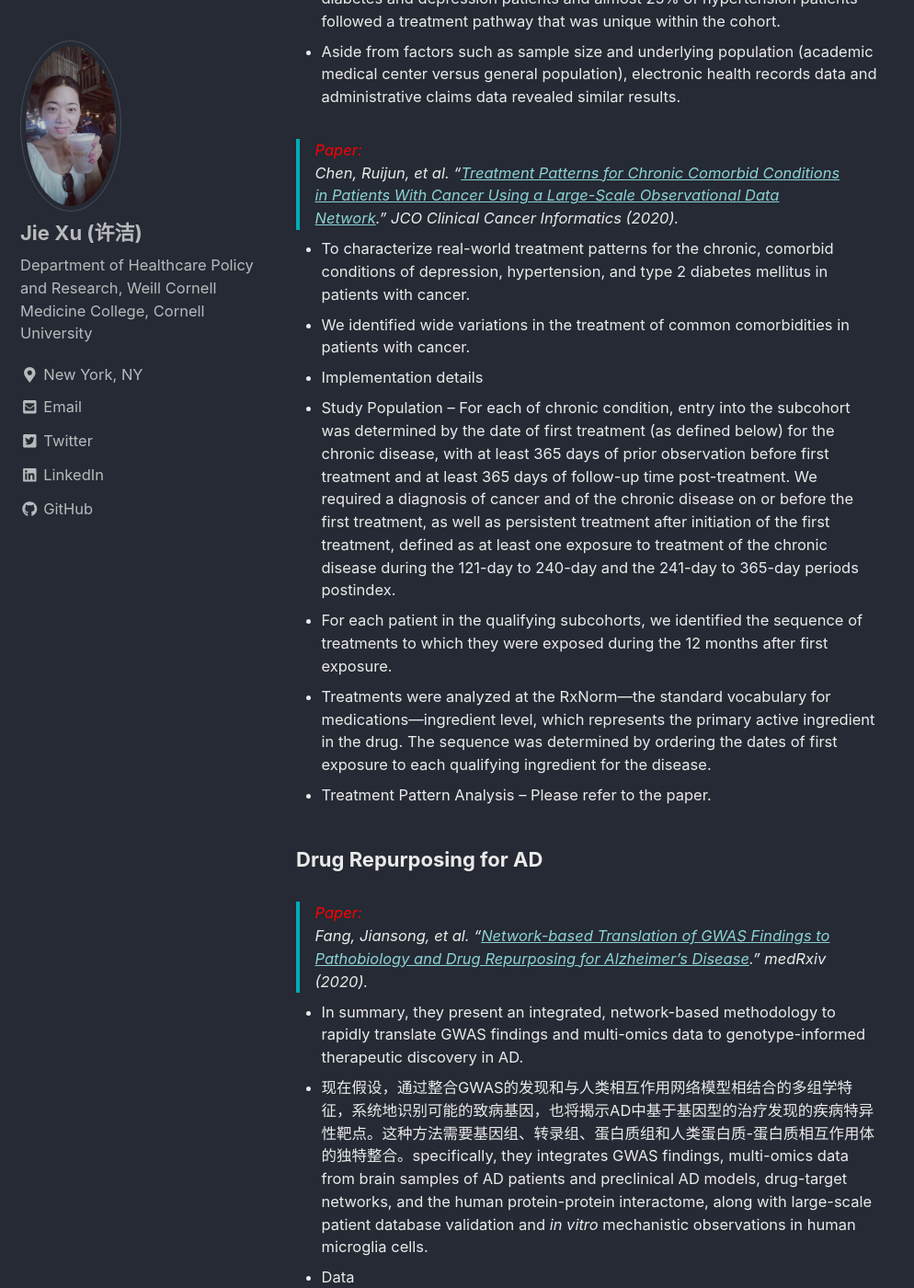
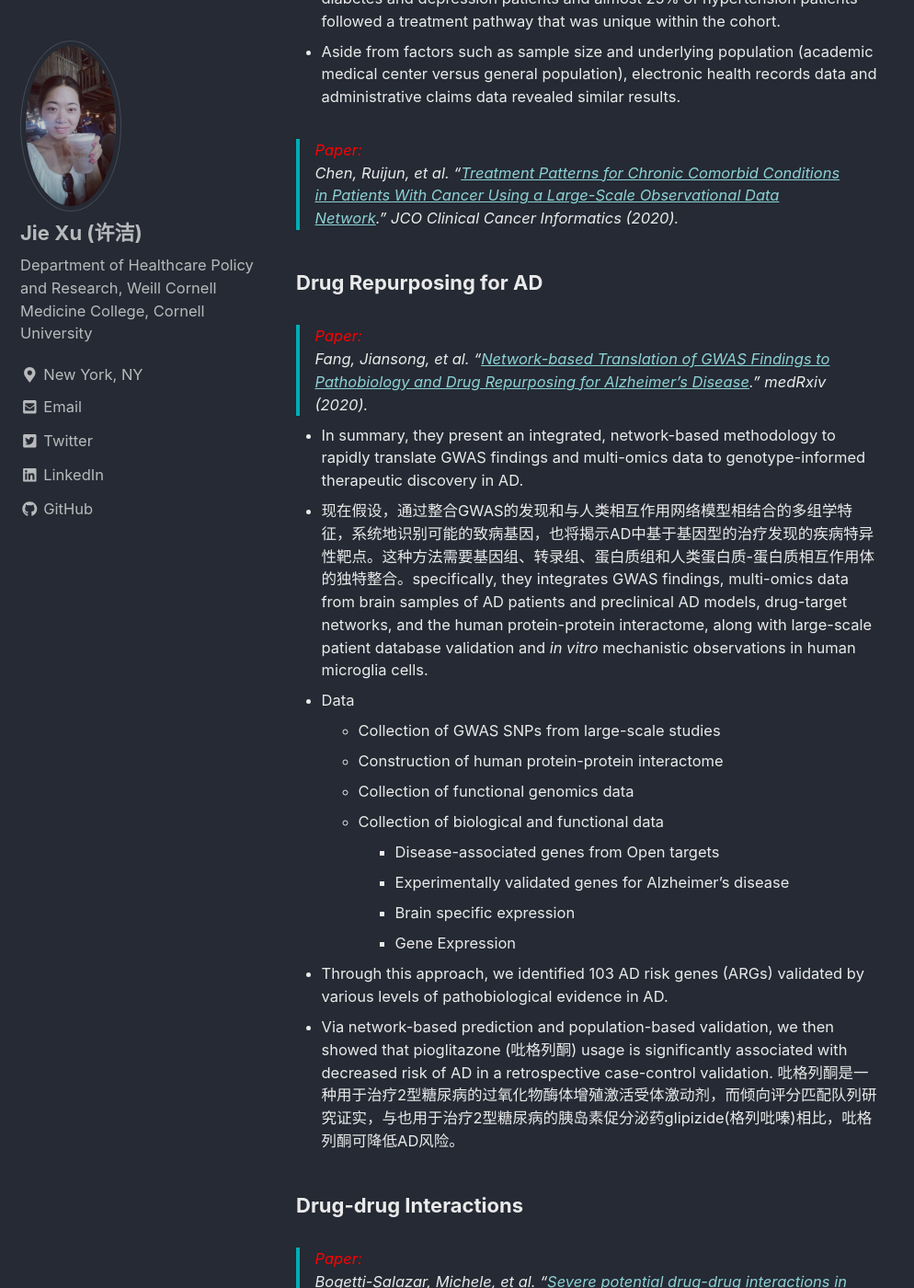
Before and after one commit to jxu1015/jxu1015.github.io, a Jekyll site: the page built from _posts/2020-03-03-AD-Related-Drugs.md, in a window 1280 px wide and 1400 px high, scrolled down 803 px. Shown: the whole window at 92% size, without its empty margins (0-994 px from the left). Built offline with Jekyll 4.4.1, drawn with Linux system fonts in a browser that asks for light colours; nearby versions of some CDN libraries; a script that is not in the unit is left out; some of the changed text lies outside the part shown.

Commit message:
Update 2020-03-03-AD-Related-Drugs.md

```diff
--- a/_posts/2020-03-03-AD-Related-Drugs.md
+++ b/_posts/2020-03-03-AD-Related-Drugs.md
@@ -26,16 +26,7 @@ toc: true
 > <font color='red'>Paper:</font> Chen, Ruijun, et al. "[Treatment Patterns for Chronic Comorbid Conditions in Patients With Cancer Using a Large-Scale Observational Data Network](https://ascopubs.org/doi/pdf/10.1200/CCI.19.00107)." JCO Clinical Cancer Informatics (2020).
 {: .small}
 
-* To characterize real-world treatment patterns for the chronic, comorbid conditions of depression, hypertension, and type 2
-diabetes mellitus in patients with cancer.
-* We identified wide variations in the treatment of common comorbidities in patients with cancer.
-* Implementation details
-* Study Population -- For each of chronic condition, entry into the subcohort was determined by the date of first treatment (as defined below) for the chronic disease, with at least 365 days of prior observation before first treatment and at least 365 days of follow-up time post-treatment. We required a diagnosis of cancer and of the chronic disease on or before the first treatment, as well as persistent treatment after initiation of the first treatment, defined as at least one exposure to treatment of the chronic disease during the 121-day to 240-day and the 241-day to 365-day periods postindex.
-* For each patient in the qualifying subcohorts, we identified the sequence of treatments to which they were exposed during the 12 months after first exposure.
-* Treatments were analyzed at the RxNorm—the standard vocabulary for medications—ingredient level, which represents the primary active ingredient in the drug. The sequence was determined by ordering the dates of first exposure to each
-qualifying ingredient for the disease.
-* Treatment Pattern Analysis -- Please refer to the paper.
-{: .small}
+
 
 ### Drug Repurposing for AD
 
```
